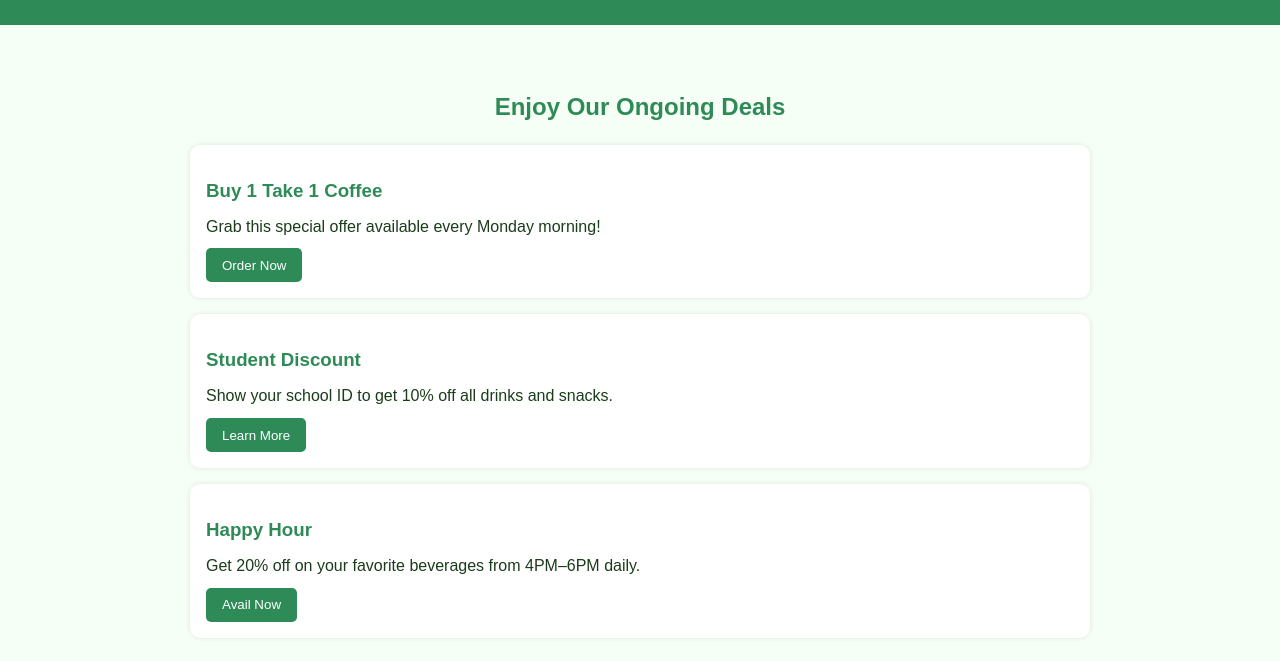
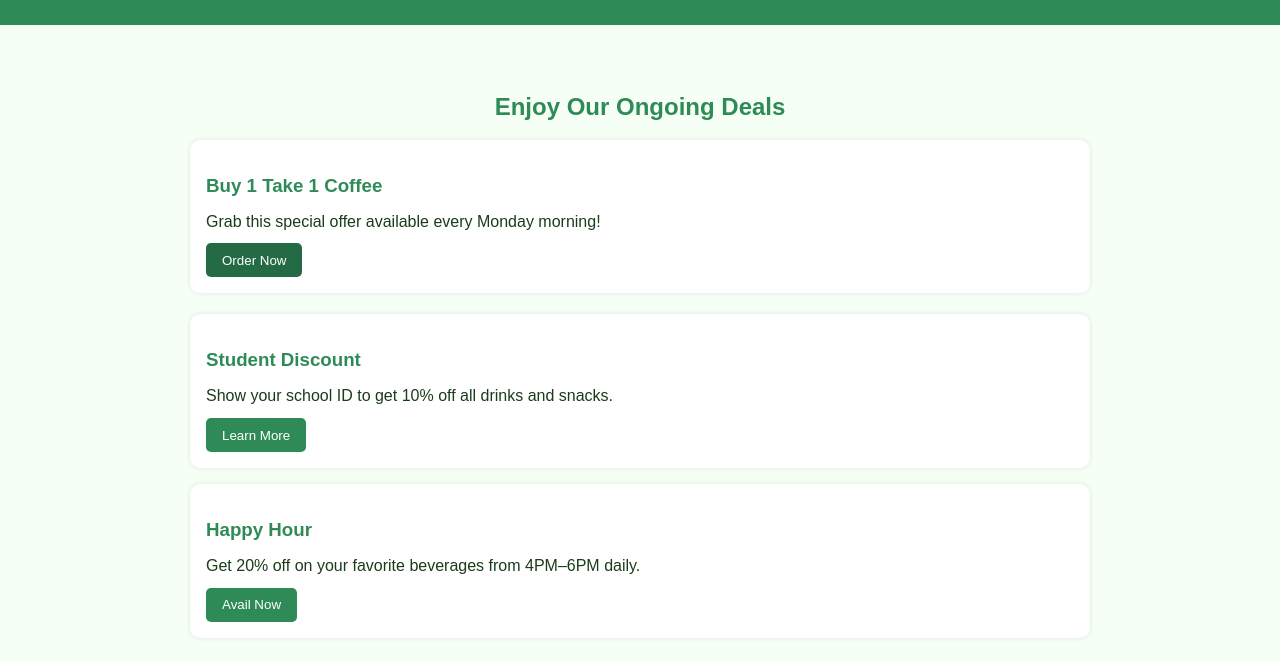
Before and after one commit to Bryle1/Community-Bar-Cafe-website, a plain HTML site: page specialpromo.html in a window 1280 px wide. In both pictures the pointer is over the button "Order Now". Shown: the part 103-764 px from the top of the page. Drawn offline with Linux system fonts and the light colour scheme.

Commit message:
Update specialpromo.css

```diff
--- a/specialpromo.css
+++ b/specialpromo.css
@@ -49,4 +49,11 @@ body {
       padding: 0.6rem 1rem;
       border-radius: 5px;
       cursor: pointer;
+
     }
+    .promo button:hover{
+          background-color: #246b45;
+    }
+    .promo:hover{
+          transform: translateY(-5px);
+    }
```
